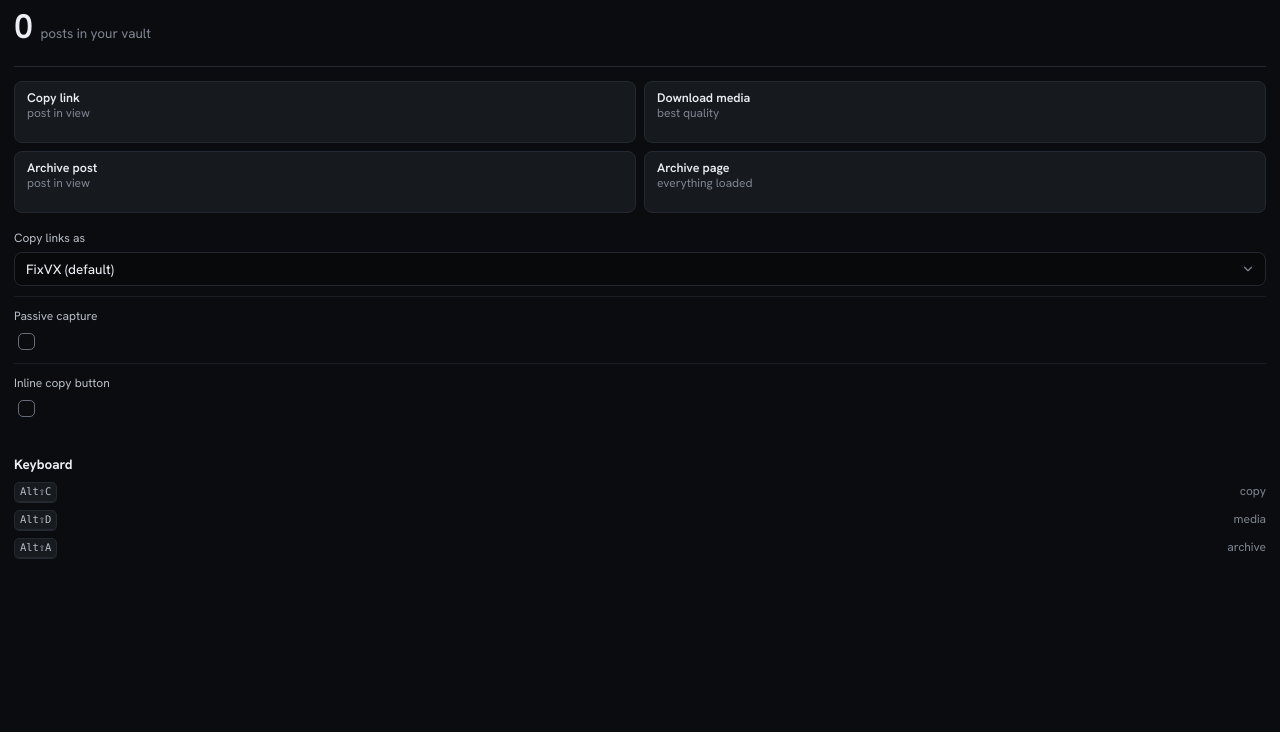
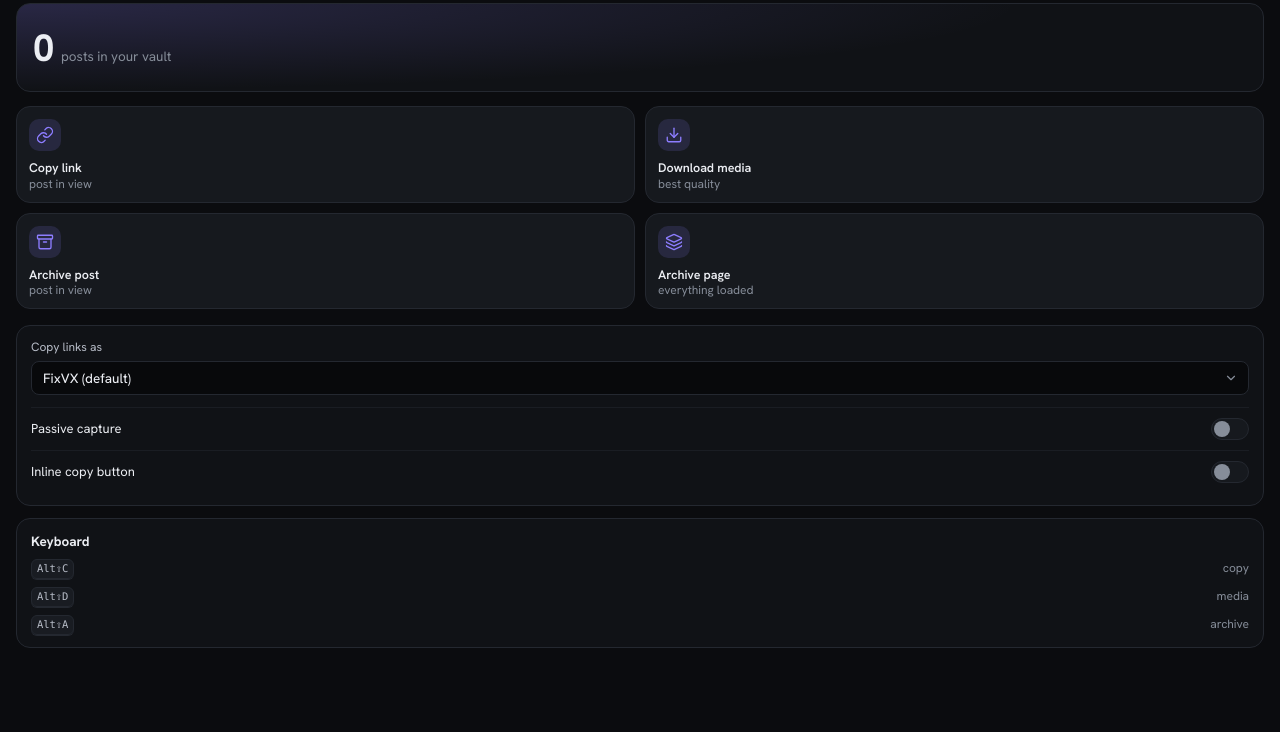
Before and after one commit to zeniyaxe/xvault, a browser extension: page sidepanel.html in a window 1280 px wide. Shown: the part 68-800 px from the top of the page. Drawn offline with Linux system fonts and the light colour scheme.

Commit message:
Side panel and Command Center: Lucide action tiles, switch toggles, lit stat card; palette rows get family icons and a fixed shortcut separator; muted text raised to 4.9:1 on raised surfaces; Post text font lists the new default first

```diff
--- a/sidepanel.css
+++ b/sidepanel.css
@@ -114,3 +114,141 @@ label.row {
 #toast.show {
   transform: none;
 }
+
+/* XVault 24 "Aurora": icon tiles, switch toggles and a lit stat header. */
+main {
+  padding: 16px;
+}
+header button {
+  display: inline-flex;
+  align-items: center;
+  gap: 6px;
+  flex-direction: row-reverse;
+  border-radius: 999px;
+  padding: 0 12px;
+}
+header button .sp-icon {
+  width: 15px;
+  height: 15px;
+}
+.hero {
+  position: relative;
+  padding: 16px 16px 14px;
+  margin-bottom: 14px;
+  border: 1px solid var(--line);
+  border-radius: 14px;
+  background:
+    radial-gradient(130% 160% at 0% 0%, color-mix(in srgb, var(--accent) 20%, transparent), transparent 62%),
+    var(--surface);
+  overflow: hidden;
+}
+.hero strong {
+  font-size: 38px;
+  font-weight: 700;
+  letter-spacing: -0.035em;
+}
+.grid {
+  gap: 10px;
+}
+.grid button {
+  gap: 3px;
+  min-height: 92px;
+  padding: 12px;
+  border-radius: 14px;
+  transition:
+    background-color 140ms ease,
+    border-color 140ms ease,
+    transform 140ms ease;
+}
+.grid button:hover {
+  border-color: color-mix(in srgb, var(--accent) 45%, var(--line));
+}
+.grid button:active {
+  transform: scale(0.98);
+}
+.sp-icon {
+  display: inline-grid;
+  place-items: center;
+  flex: none;
+}
+.sp-icon svg {
+  width: 100%;
+  height: 100%;
+}
+.grid .sp-icon {
+  width: 32px;
+  height: 32px;
+  margin-bottom: 8px;
+  padding: 7px;
+  border-radius: 10px;
+  background: color-mix(in srgb, var(--accent) 15%, transparent);
+  color: var(--accent);
+}
+.card {
+  padding: 12px 14px;
+  border: 1px solid var(--line);
+  border-radius: 14px;
+  background: var(--surface);
+}
+.row:first-of-type,
+.card > label:not(.row) + .row {
+  margin-top: 12px;
+}
+.row input[type='checkbox'] {
+  appearance: none;
+  position: relative;
+  width: 38px;
+  height: 22px;
+  margin: 0;
+  flex: none;
+  border: 1px solid var(--line);
+  border-radius: 999px;
+  background: var(--raised);
+  cursor: pointer;
+  transition:
+    background-color 160ms ease,
+    border-color 160ms ease;
+}
+.row input[type='checkbox']::after {
+  content: '';
+  position: absolute;
+  top: 2px;
+  left: 2px;
+  width: 16px;
+  height: 16px;
+  border-radius: 50%;
+  background: var(--muted);
+  transition:
+    transform 200ms cubic-bezier(0.2, 0.8, 0.2, 1),
+    background-color 160ms ease;
+}
+.row input[type='checkbox']:checked {
+  border-color: var(--accent);
+  background: var(--accent);
+}
+.row input[type='checkbox']:checked::after {
+  background: #fff;
+  transform: translateX(16px);
+}
+.row input[type='checkbox']:focus-visible {
+  outline: 2px solid var(--accent);
+  outline-offset: 2px;
+}
+.shortcuts kbd {
+  border-radius: 6px;
+}
+@media (prefers-reduced-motion: reduce) {
+  .grid button,
+  .row input[type='checkbox'],
+  .row input[type='checkbox']::after {
+    transition: none;
+  }
+}
+.card label.row {
+  display: flex;
+  justify-content: space-between;
+  align-items: center;
+  gap: 12px;
+  color: var(--text);
+  font-size: 13px;
+}
--- a/sidepanel.html
+++ b/sidepanel.html
@@ -12,14 +12,16 @@
       <header>
         <img class="mark" src="icons/xvault-mark.svg" alt="" width="28" height="28" />
         <div><b>XVault</b><small>Acts on the X tab you have open</small></div>
-        <button id="dash" class="quiet" title="Open the dashboard" aria-label="Open dashboard">Open</button>
+        <button id="dash" class="quiet" data-icon="arrowUpRight" title="Open the dashboard" aria-label="Open dashboard">
+          Open
+        </button>
       </header>
       <section class="hero"><strong id="count">0</strong><span>posts in your vault</span></section>
       <div class="grid">
-        <button data-action="copy"><b>Copy link</b><small>post in view</small></button
-        ><button data-action="download"><b>Download media</b><small>best quality</small></button
-        ><button data-action="archive"><b>Archive post</b><small>post in view</small></button
-        ><button data-action="timeline"><b>Archive page</b><small>everything loaded</small></button>
+        <button data-action="copy" data-icon="link"><b>Copy link</b><small>post in view</small></button
+        ><button data-action="download" data-icon="download"><b>Download media</b><small>best quality</small></button
+        ><button data-action="archive" data-icon="archive"><b>Archive post</b><small>post in view</small></button
+        ><button data-action="timeline" data-icon="layers"><b>Archive page</b><small>everything loaded</small></button>
       </div>
       <section class="card">
         <label
@@ -31,8 +33,8 @@
             <option value="vxtwitter">VXTwitter</option>
           </select></label
         >
-        <label class="row"><span>Passive capture</span><input id="capture" type="checkbox" /></label>
-        <label class="row"><span>Inline copy button</span><input id="inline" type="checkbox" /></label>
+        <label class="row"><span>Passive capture</span><input id="capture" type="checkbox" role="switch" /></label>
+        <label class="row"><span>Inline copy button</span><input id="inline" type="checkbox" role="switch" /></label>
       </section>
       <section class="card shortcuts">
         <b>Keyboard</b><span><kbd>Alt⇧C</kbd> copy</span><span><kbd>Alt⇧D</kbd> media</span
@@ -40,6 +42,7 @@
       </section>
       <div id="toast"></div>
     </main>
+    <script src="xv-icon-set.js"></script>
     <script src="sidepanel.js"></script>
   </body>
 </html>
--- a/sidepanel.js
+++ b/sidepanel.js
@@ -3,7 +3,20 @@ const $ = s => document.querySelector(s),
   toTab = payload => call({ type: 'SEND_TO_TAB', payload });
 let settings = {};
 document.addEventListener('DOMContentLoaded', init);
+// Lucide glyphs from the shared vendored set (xv-icon-set.js); decorative, so hidden from assistive tech.
+function drawIcons() {
+  const set = globalThis.XVaultIconSet || {};
+  for (const node of document.querySelectorAll('[data-icon]')) {
+    const body = set[node.dataset.icon];
+    if (!body || node.querySelector('.sp-icon')) continue;
+    const icon = document.createElement('span');
+    icon.className = 'sp-icon';
+    icon.innerHTML = `<svg viewBox="0 0 24 24" aria-hidden="true" fill="none" stroke="currentColor" stroke-width="1.8" stroke-linecap="round" stroke-linejoin="round">${body}</svg>`;
+    node.prepend(icon);
+  }
+}
 async function init() {
+  drawIcons();
   try {
     const [st, s] = await Promise.all([call({ type: 'GET_SETTINGS' }), call({ type: 'STATS' })]);
     settings = st?.settings || {};
--- a/xv-aurora.css
+++ b/xv-aurora.css
@@ -16,7 +16,7 @@
   --line-soft: #1a1d23;
   --text: #eceef3;
   --soft: #b8bdc8;
-  --muted: #7e8591;
+  --muted: #868d99;
   --accent: #8d7dff;
   --accent-ink: #0c0a1d;
   --accent-2: #4cc3e8;
@@ -690,16 +690,31 @@ dialog::backdrop {
   --btn-bg-hover: var(--hover);
   --btn-border: transparent;
   display: grid;
-  grid-template-columns: minmax(0, 1fr) auto;
+  grid-template-columns: auto minmax(0, 1fr) auto;
   align-items: center;
-  gap: 14px;
+  gap: 12px;
   width: 100%;
-  min-height: 40px;
+  min-height: 42px;
   padding: 7px 12px;
   border-radius: var(--r-m);
   box-shadow: none;
   text-align: left;
   white-space: normal;
+}
+.paletteCommand .paletteIcon {
+  width: 28px;
+  height: 28px;
+  padding: 6px;
+  border-radius: var(--r-s);
+  background: var(--raised);
+  color: var(--soft);
+  transition:
+    background-color var(--t-fast),
+    color var(--t-fast);
+}
+.palettebox #paletteList .paletteCommand.active .paletteIcon {
+  background: var(--accent);
+  color: var(--accent-ink);
 }
 .paletteCommand b {
   font-weight: 600;
@@ -727,7 +742,7 @@ dialog::backdrop {
 }
 @media (max-width: 520px) {
   .paletteCommand {
-    grid-template-columns: minmax(0, 1fr);
+    grid-template-columns: auto minmax(0, 1fr);
   }
   .paletteCommand small {
     display: none;
```
Also changed, not shown: command-center.js (+19 -1 lines), dashboard.html (+1 -1 lines), xv-aurora-base.css (line endings or trailing spaces).
